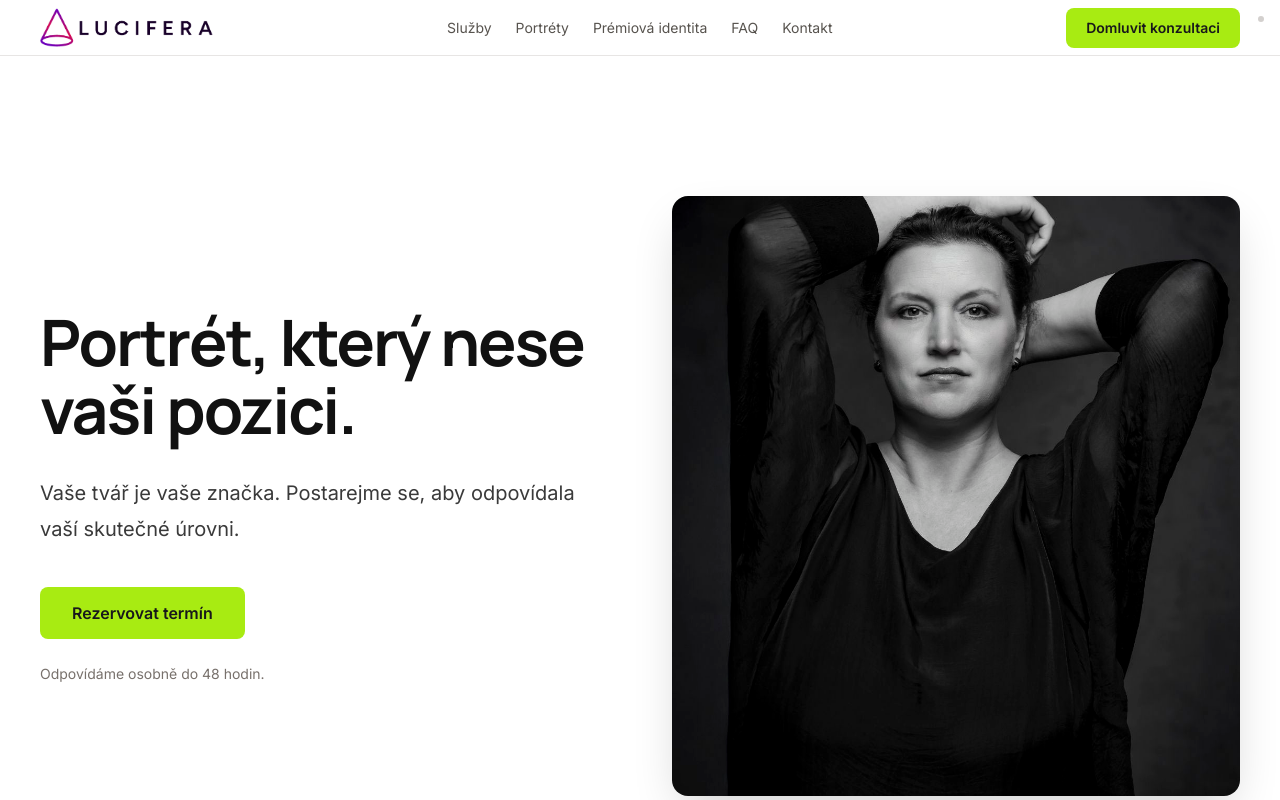
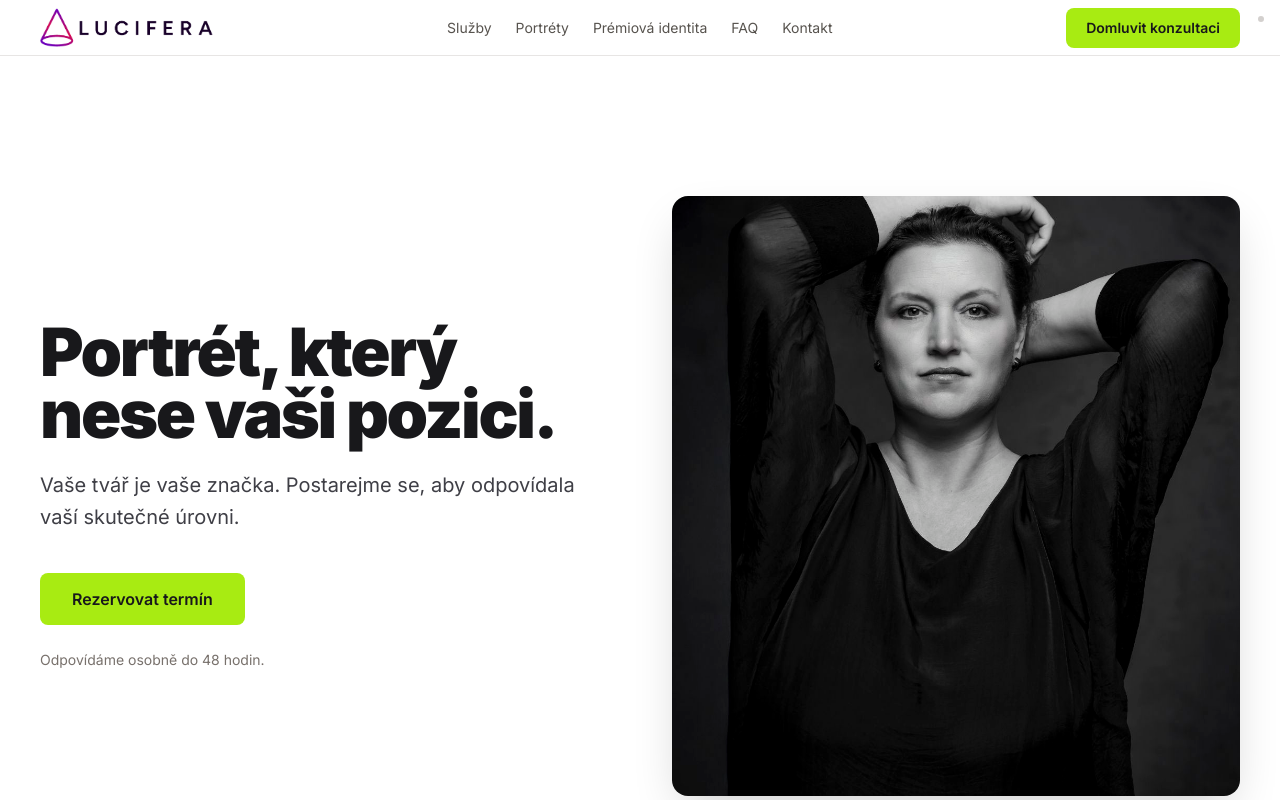
Before and after one commit to katarinabrics-eng/ai-content-studio, a Next.js app in the folder apps/content-studio/: page /portrety in a window 1280 px wide. Shown: the top 800 px of the page. Built offline with nearby package versions, Linux system fonts and the light colour scheme.

Commit message:
refactor: update typography and styling in HomePage and PortretyPage for improved visual consistency and user engagement

```diff
--- a/apps/content-studio/src/app/page.tsx
+++ b/apps/content-studio/src/app/page.tsx
@@ -24,12 +24,12 @@ export default function HomePage() {
           }}
         />
         <div className="hero-content relative z-[2] max-w-[600px]">
-          <h1 className="font-bold leading-[0.95] tracking-[-0.03em] text-[#111111]" style={{ fontSize: "clamp(2.5rem, 5.5vw, 4.25rem)" }}>
+          <h1 className="font-sans font-black text-[clamp(2rem,5.2vw,4.5rem)] leading-[0.92] tracking-[-0.035em] text-zinc-900">
             Řídíme váš vizuální obraz.
           </h1>
-          <p className="mt-8 text-[20px] leading-[1.6] text-[#3A3A3A]">
+          <p className="mt-6 text-xl text-zinc-700" style={{ lineHeight: "1.6" }}>
             Studio Lucifera je prostor, kde se podnikatelé, experti i osobnosti přestávají vizuálně podceňovat.{" "}
-            <strong className="text-[#111111]">Neprodukujeme obsah. Nastavujeme pozici.</strong>
+            <strong className="text-zinc-900">Neprodukujeme obsah. Nastavujeme pozici.</strong>
           </p>
           <div className="mt-12 flex flex-col gap-4">
             <a
--- a/apps/content-studio/src/app/portrety/page.tsx
+++ b/apps/content-studio/src/app/portrety/page.tsx
@@ -19,13 +19,10 @@ export default function PortretyPage() {
         <div className="mx-auto max-w-[1360px] px-6 xl:px-10">
           <div className="grid grid-cols-1 items-center gap-12 lg:grid-cols-12 lg:gap-16">
             <div className="lg:col-span-6">
-              <h1
-                className="font-bold leading-[1.05] tracking-[-0.03em] text-[#111111]"
-                style={{ fontSize: "clamp(2.5rem, 5.5vw, 64px)" }}
-              >
+              <h1 className="font-sans font-black text-[clamp(2rem,5.2vw,4.5rem)] leading-[0.92] tracking-[-0.035em] text-zinc-900">
                 Portrét, který nese vaši pozici.
               </h1>
-              <p className="mt-8 text-[20px] leading-[1.8] text-[#3A3A3A]">
+              <p className="mt-6 text-xl text-zinc-700" style={{ lineHeight: "1.6" }}>
                 Vaše tvář je vaše značka. Postarejme se, aby odpovídala vaší skutečné úrovni.
               </p>
               <Link
```
